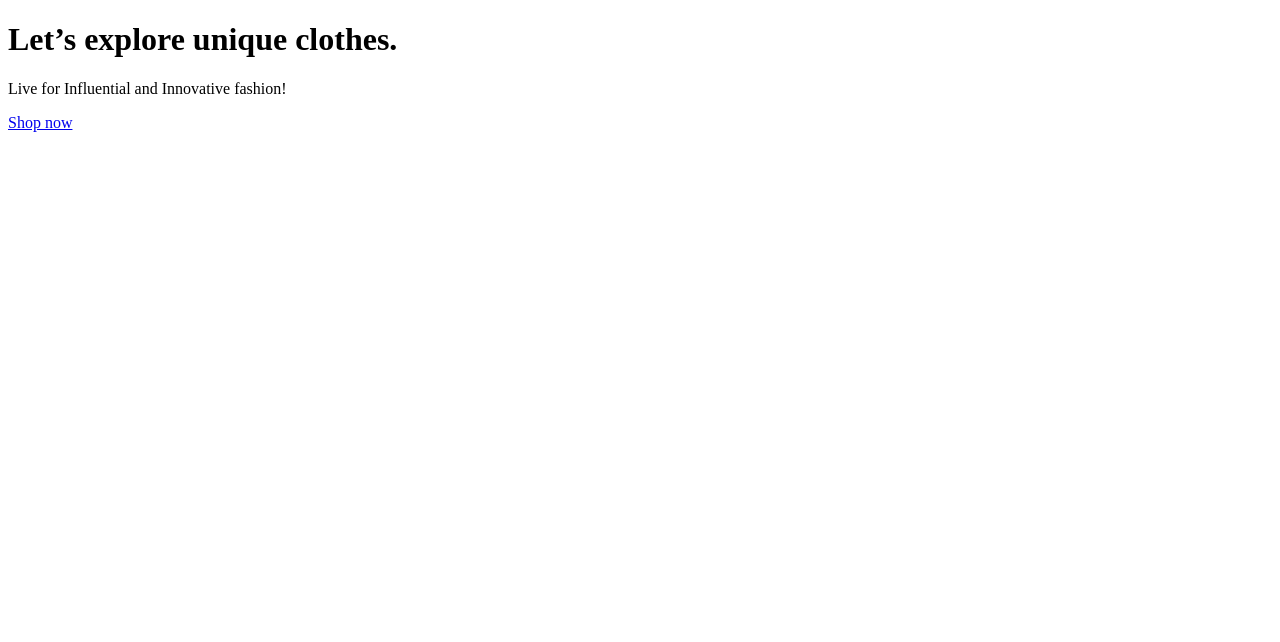
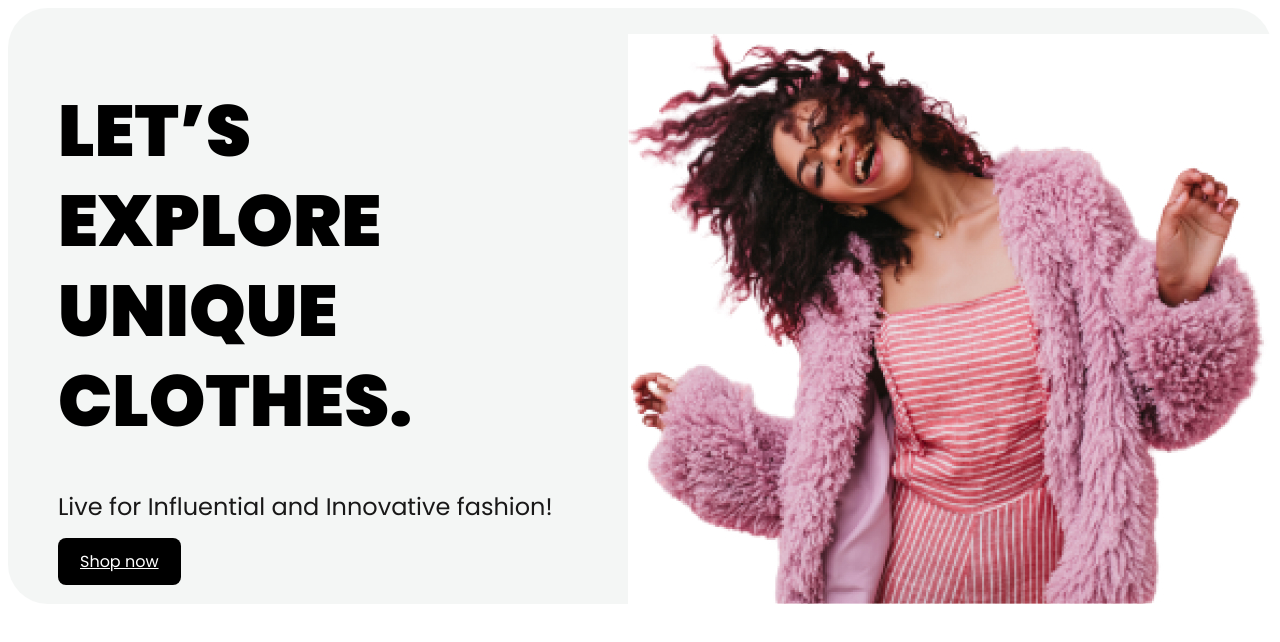
Before and after one commit to ead-codigo-2023/ejercicio-2-asignar-estilos-con-css-angeandueza, a plain HTML site: page index.html in a window 1280 px wide. Drawn offline with Linux system fonts and the light colour scheme.

Commit message:
css clase 25 agosto

```diff
--- a/assets/css/style.css
+++ b/assets/css/style.css
@@ -0,0 +1,44 @@
+body{
+
+    font-family: 'Poppins', sans-serif;
+
+
+;
+}
+
+h1{ font-weight: 900;
+    font-size: 72px;
+    line-height: 90px;
+    color: #000000;
+    width: 370px;
+    height: 355px;
+    flex-shrink: 0;
+    text-transform: uppercase;
+
+}
+p{ font-weight: 400;
+    font-size: 24px;
+    line-height: 36px;
+    color: #191818;
+}
+
+a{
+    padding: 12px 22px;
+    color: #fff;
+    background-color: #000000;
+    border-radius: 8px;
+
+}
+
+.hero{
+    padding-top: 30px;
+    padding-right: 60px;
+    padding-bottom:30px;
+    padding-left: 50px;
+    background-color: #f4f6f5;
+    border-radius: 40px;
+    background-image: url(../imagenes/image.jpg);
+    background-repeat: no-repeat;
+    background-position: bottom right;
+
+}
--- a/index.html
+++ b/index.html
@@ -4,10 +4,15 @@
 	<meta charset="UTF-8">
 	<meta name="viewport" content="width=device-width, initial-scale=1.0">
 	<title>Ejemplo de hero banner</title>
+	<link rel="preconnect" href="https://fonts.googleapis.com">
+	<link rel="preconnect" href="https://fonts.googleapis.com">
+	<link rel="preconnect" href="https://fonts.gstatic.com" crossorigin>
+	<link href="https://fonts.googleapis.com/css2?family=Poppins:wght@400;500;900&display=swap" rel="stylesheet">
+	<link rel="stylesheet" href="assets/css/style.css">
 </head>
 <body>
 	<div class="hero">
-		<h1>Let’s explore unique clothes.</h1>
+		<h1>LET’S EXPLORE UNIQUE CLOTHES.</h1>
 		<p>Live for Influential and Innovative fashion!</p>
 		<a href="#">Shop now</a>
 	</div>
```
Also changed, not shown: assets/imagenes/image.jpg (added).
